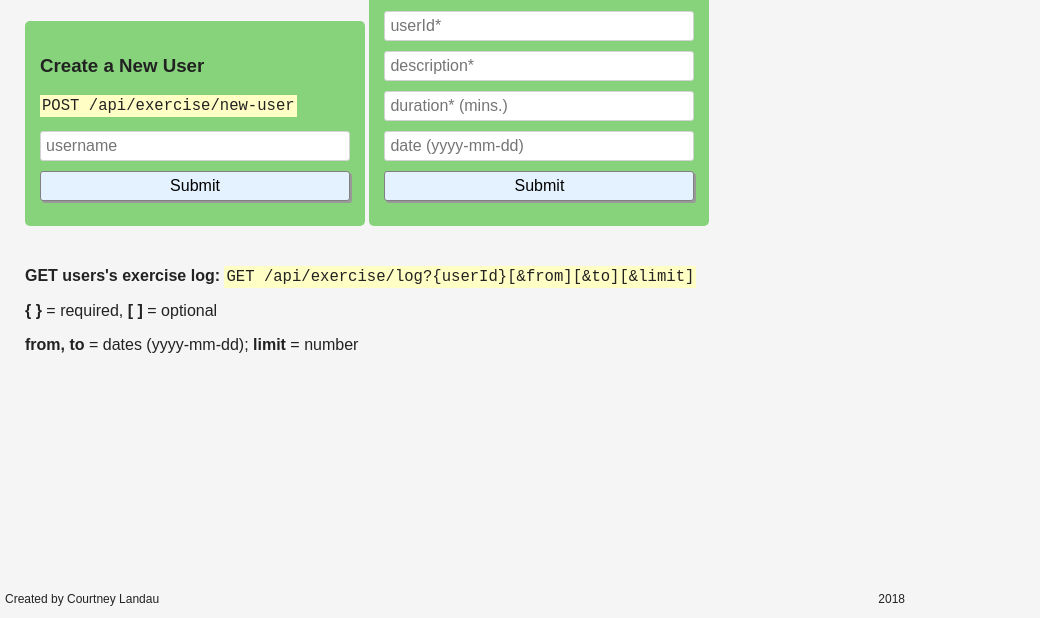
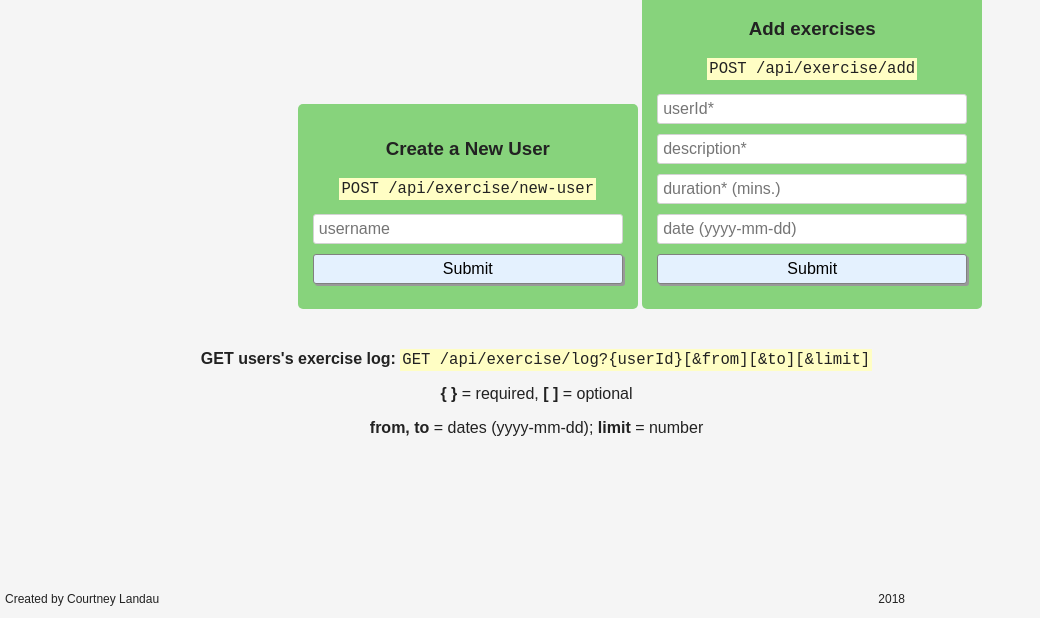
Before and after one commit to clandau/exerciseTracker, a website: page views/index.html in a window 1280 px wide. Shown: the part 182-800 px from the top of the page, without its empty margins (0-1040 px from the left). Drawn offline with Linux system fonts and the light colour scheme; files that its build step writes are made by us from their sources.

Commit message:
center text css

```diff
--- a/public/style.css
+++ b/public/style.css
@@ -63,6 +63,11 @@
     padding: 2px;
   }
 
+  .container {
+    padding: 5%;
+    text-align: center;
+  }
+
   .footer {
     position: fixed;
     left: 5px;
```
